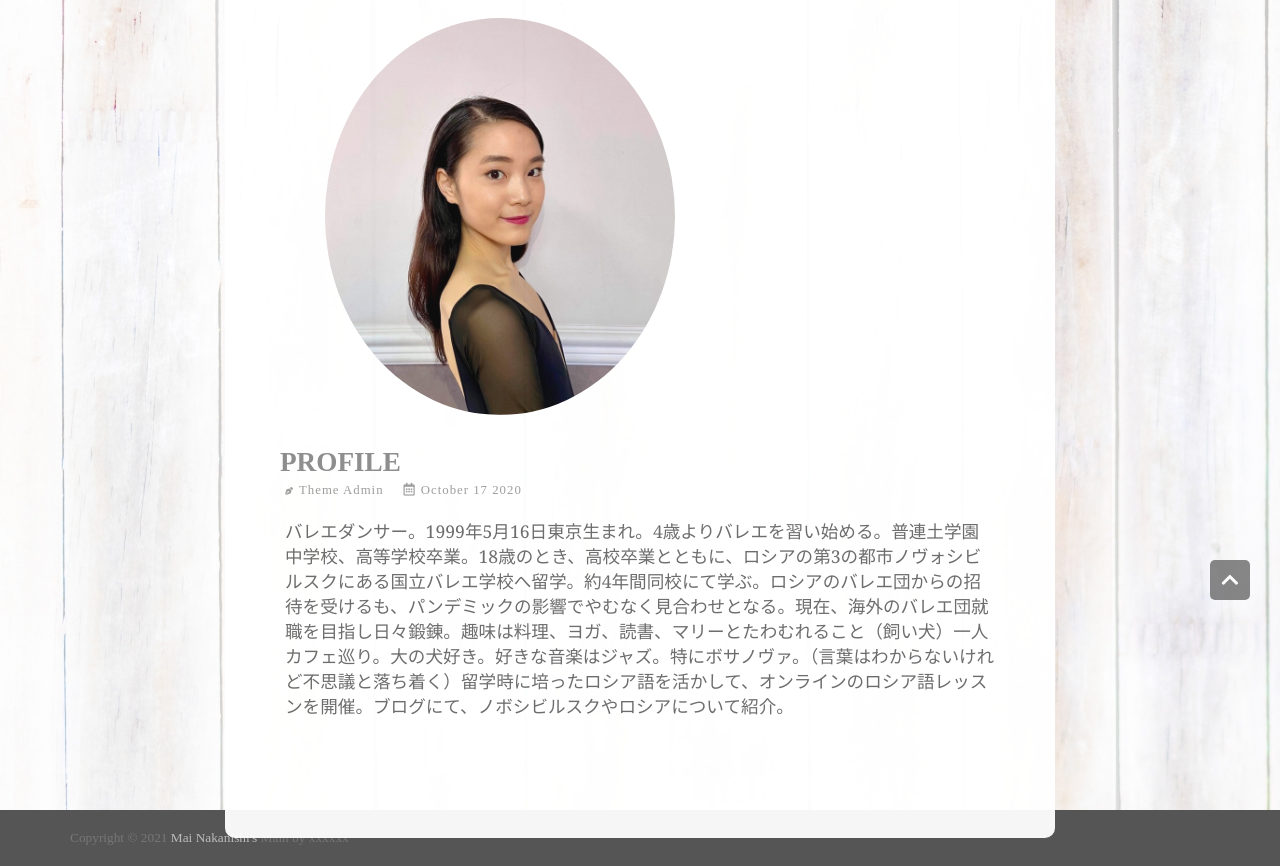
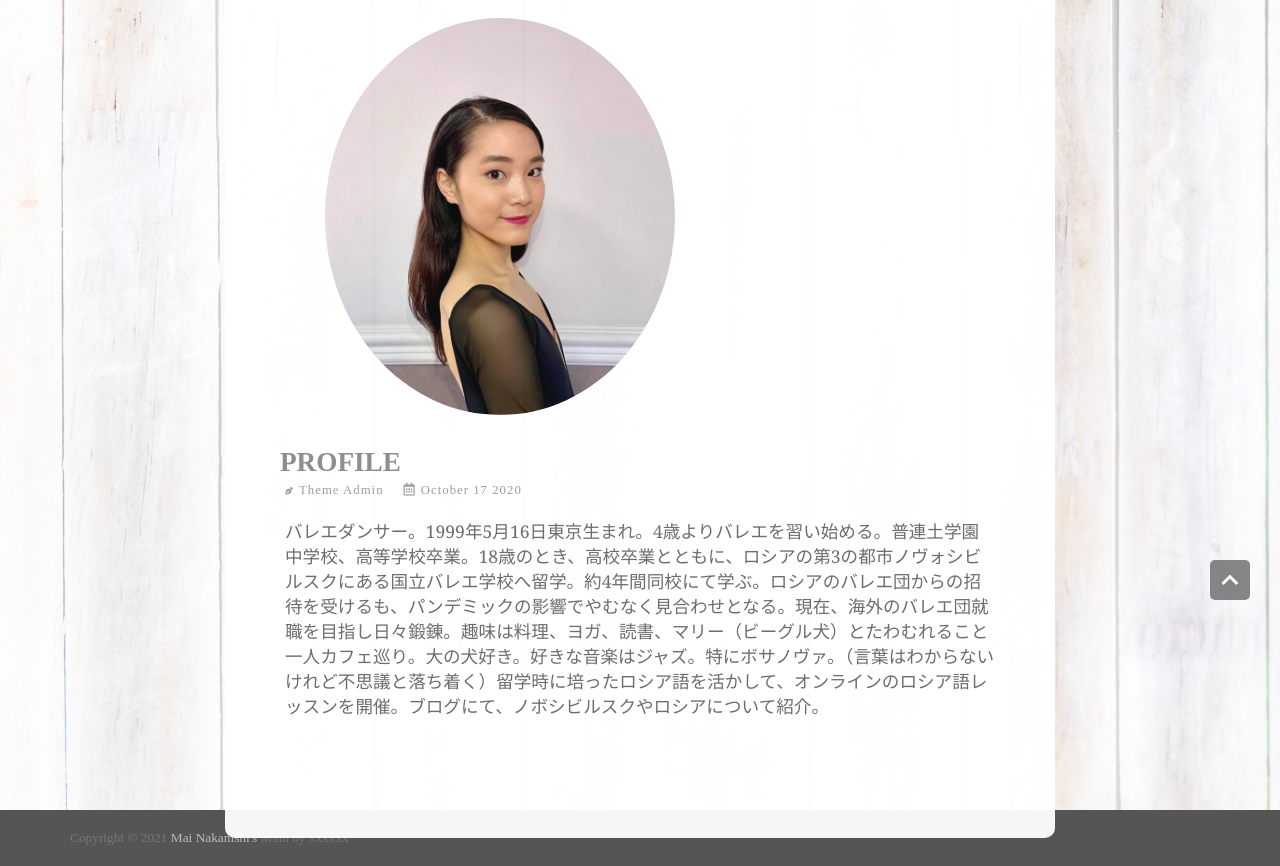
Before and after one commit to tama819/tama819.github.io, a website built with Parcel: page profile.html in a window 1280 px wide. Shown: the part 130-996 px from the top of the page. Built offline with nearby package versions, Linux system fonts and the light colour scheme.

Commit message:
Add files via upload

```diff
--- a/profile.html
+++ b/profile.html
@@ -67,7 +67,7 @@
                 <p class="main-author">Theme Admin</p>
                 <p class="main-date">October 17 2020</p>
               </div>
-              <p class="main-article">バレエダンサー。1999年5月16日東京生まれ。4歳よりバレエを習い始める。普連土学園中学校、高等学校卒業。18歳のとき、高校卒業とともに、ロシアの第3の都市ノヴォシビルスクにある国立バレエ学校へ留学。約4年間同校にて学ぶ。ロシアのバレエ団からの招待を受けるも、パンデミックの影響でやむなく見合わせとなる。現在、海外のバレエ団就職を目指し日々鍛錬。趣味は料理、ヨガ、読書、マリーとたわむれること（飼い犬）一人カフェ巡り。大の犬好き。好きな音楽はジャズ。特にボサノヴァ。（言葉はわからないけれど不思議と落ち着く）留学時に培ったロシア語を活かして、オンラインのロシア語レッスンを開催。ブログにて、ノボシビルスクやロシアについて紹介。</p>
+              <p class="main-article">バレエダンサー。1999年5月16日東京生まれ。4歳よりバレエを習い始める。普連土学園中学校、高等学校卒業。18歳のとき、高校卒業とともに、ロシアの第3の都市ノヴォシビルスクにある国立バレエ学校へ留学。約4年間同校にて学ぶ。ロシアのバレエ団からの招待を受けるも、パンデミックの影響でやむなく見合わせとなる。現在、海外のバレエ団就職を目指し日々鍛錬。趣味は料理、ヨガ、読書、マリー（ビーグル犬）とたわむれること一人カフェ巡り。大の犬好き。好きな音楽はジャズ。特にボサノヴァ。（言葉はわからないけれど不思議と落ち着く）留学時に培ったロシア語を活かして、オンラインのロシア語レッスンを開催。ブログにて、ノボシビルスクやロシアについて紹介。</p>
             </section>
 
            </main>
```
